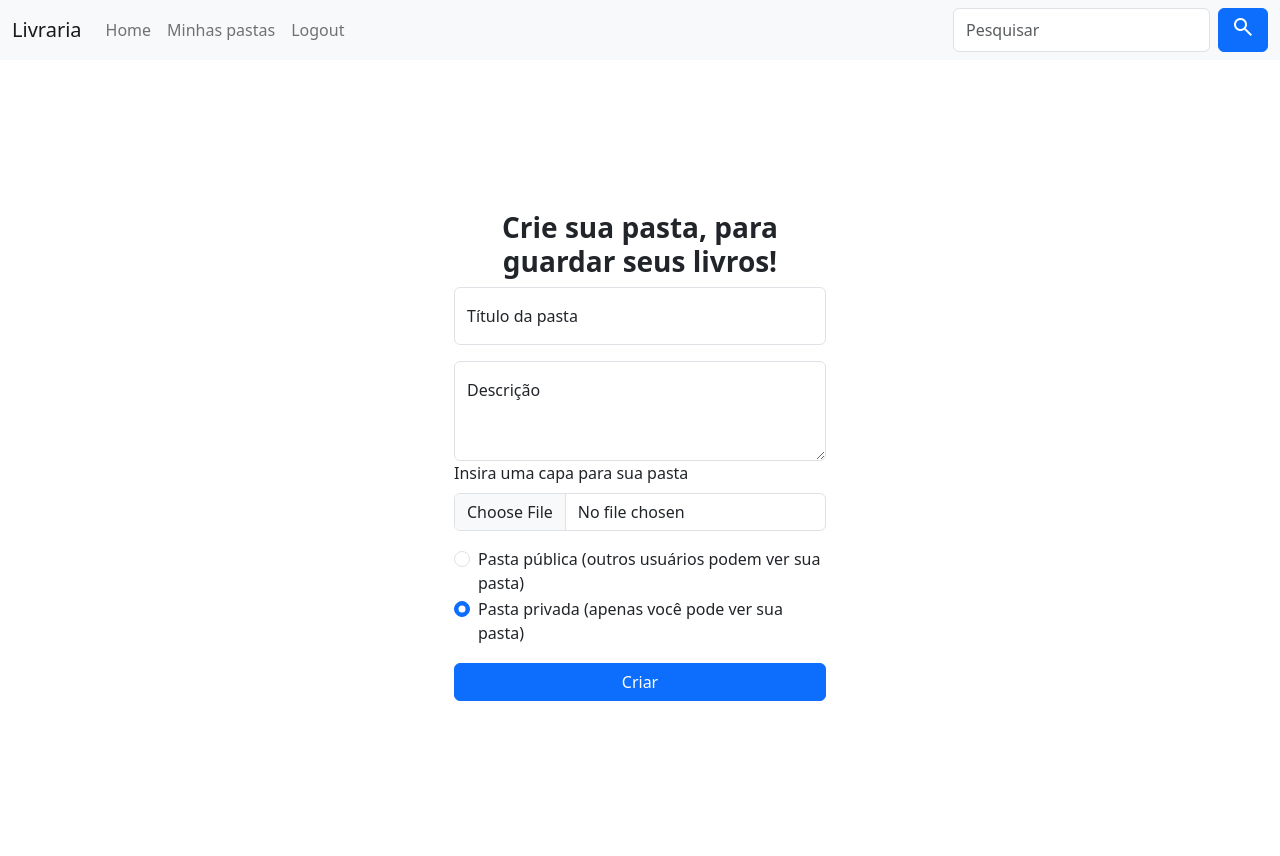
After one commit to HelenaPetruz/Livraria-morango-roxo, a Django app: page /criar-pasta/ in a window 1280 px wide. The commit adds this page. Run offline with Django 5.2, Linux system fonts and the light colour scheme; the visitor is signed in with stand-in values (Sample User, id 1).

Commit message:
criar, deletar e editar pastas

```diff
--- a/projeto_livraria/app_livraria/admin.py
+++ b/projeto_livraria/app_livraria/admin.py
@@ -1,5 +1,5 @@
 from django.contrib import admin
-from .models import Livro, Autor, Autor_livro, Genero_literario, Comentario, Genero_livro, Pasta
+from .models import Livro, Autor, Autor_livro, Genero_literario, Comentario, Genero_livro, Pasta, Pasta_livro
 
 admin.site.register(Livro)
 admin.site.register(Autor)
@@ -8,3 +8,4 @@ admin.site.register(Genero_literario)
 admin.site.register(Comentario)
 admin.site.register(Genero_livro)
 admin.site.register(Pasta)
+admin.site.register(Pasta_livro)
--- a/projeto_livraria/app_livraria/templates/delete.html
+++ b/projeto_livraria/app_livraria/templates/delete.html
@@ -10,8 +10,8 @@
                 <form class="form" method="POST" action="">
                     {% csrf_token %}
                         <p>Tem certeza que deseja excluir "{{obj}}"?</p>
-
-                        <button type="submit" class="btn btn-danger" value="Confirm">Excluir</button>
+                        <button type="submit" class="btn btn-danger btn-sm  d-inline-block" value="Confirm">Excluir</button>
+                        <a href="{{request.META.HTTP_REFERER}}" class="btn btn-primary btn-sm  d-inline-block">Voltar</a>
                 </form>
             </div>
     </div>
--- /dev/null
+++ b/projeto_livraria/app_livraria/templates/pasta_form.html
@@ -0,0 +1,81 @@
+{% extends 'main.html' %}
+
+{% block content %}
+
+<div class="container d-flex justify-content-center align-items-center vh-100">
+    <div class="col-12 col-md-6 col-lg-4">
+
+        {% if page == 'editing' %}
+        <h3 class="fw-bold text-center">Editar pasta:</h3>
+        <form method="POST" action="" enctype="multipart/form-data">
+            {% csrf_token %}
+
+            <div class="form-floating mb-3">
+                <input name="titulo" value="{{ pasta.titulo }}" type="text" class="form-control" id="floatingInput" placeholder="name">
+                <label for="floatingInput">Título da pasta</label>
+            </div>
+
+            <div class="form-floating">
+                <textarea required name="descricao" class="form-control" placeholder="Leave a comment here" id="floatingTextarea2" style="height: 100px">{{ pasta.descricao }}</textarea>
+                <label for="floatingTextarea2">Descrição </label>
+            </div>
+
+            <div class="mb-3">
+                <label for="formFile" class="form-label">Insira uma capa para sua pasta</label>
+                <input name="capa" class="form-control" type="file" id="formFile">
+                {% if pasta.capa %}
+                    <p>Capa atual: <img src="{{ pasta.capa.url }}" width="100" alt="Capa atual"></p>
+                {% endif %}
+            </div>
+
+            <div class="form-check">
+                <input name="visibilidade" value="publico" class="form-check-input" type="radio" id="flexRadioDefault1" {% if not pasta.is_private %}checked{% endif %}>
+                <label class="form-check-label" for="flexRadioDefault1">Pasta pública (outros usuários podem ver sua pasta)</label>
+            </div>
+                <div class="form-check">
+                <input name="visibilidade" value="privado" class="form-check-input" type="radio" id="flexRadioDefault2" {% if not pasta.is_private %}checked{% endif %}>
+                <label class="form-check-label" for="flexRadioDefault2">Pasta privada (apenas você pode ver sua pasta)</label>
+            </div>
+
+            <button type="submit" class="btn btn-primary w-100 mt-3">Atualizar</button>
+        </form>
+
+        {% else %}
+        <h3 class="fw-bold text-center">Crie sua pasta, para guardar seus livros!</h3>
+
+        <form method="POST" action="" enctype="multipart/form-data">
+            {% csrf_token %}
+
+            <div class="form-floating mb-3">
+                <input name="titulo" type="text" class="form-control" id="floatingInput" placeholder="name">
+                <label for="floatingInput">Título da pasta</label>
+            </div>
+
+            <div class="form-floating">
+                <textarea required name="descricao" class="form-control" placeholder="Leave a comment here" id="floatingTextarea2" style="height: 100px"></textarea>
+                <label for="floatingTextarea2">Descrição </label>
+            </div>
+
+            <div class="mb-3">
+                <label for="formFile" class="form-label">Insira uma capa para sua pasta</label>
+                <input name="capa" class="form-control" type="file" id="formFile">
+            </div>
+
+            <div class="form-check">
+                <input name="visibilidade" value="publico" class="form-check-input" type="radio" id="flexRadioDefault1">
+                <label class="form-check-label" for="flexRadioDefault1">Pasta pública (outros usuários podem ver sua pasta)</label>
+            </div>
+                <div class="form-check">
+                <input name="visibilidade" value="privado" class="form-check-input" type="radio" id="flexRadioDefault2" checked>
+                <label class="form-check-label" for="flexRadioDefault2">Pasta privada (apenas você pode ver sua pasta)</label>
+            </div>
+
+
+            <button type="submit" class="btn btn-primary w-100 mt-3">Criar</button>
+        </form>
+        {% endif %}
+
+    </div>
+</div>
+
+{% endblock content %}
--- a/projeto_livraria/app_livraria/templates/pastas.html
+++ b/projeto_livraria/app_livraria/templates/pastas.html
@@ -24,7 +24,9 @@
                 <div class="card-body">
                     <h5 class="card-title"> {{ pasta.titulo }} </h5>
                     <p class="card-text"> {{ pasta.descricao }} </p>
-                    <a href="" class="btn btn-primary">Abrir</a>
+                    <a href="{% url 'pasta' pasta.id %}" class="btn btn-primary btn-sm  d-inline-block">Abrir</a>
+                    <a href="{% url 'editar-pasta' pasta.id %}" class="btn btn-primary btn-sm d-inline-block">Editar</a>
+                    <a href="{% url 'delete-pasta' pasta.id %}" class="btn btn-danger btn-sm d-inline-block">Excluir</a>
                 </div>
             </div>
             </div>
@@ -37,7 +39,7 @@
       <p class="text-muted text-center">Clique no botão de + e comece a criar suas pastas!</p>
       {% endif %}
 
-      <a href="" class="btn btn-primary rounded-circle position-fixed d-flex align-items-center justify-content-center"
+      <a href="{% url 'criar-pasta' %}" class="btn btn-primary rounded-circle position-fixed d-flex align-items-center justify-content-center"
       style="width: 60px; height: 60px; bottom: 20px; right: 20px; z-index: 1030; box-shadow: 0 4px 6px rgba(0, 0, 0, 0.1);">
       <i class="bi bi-plus-lg"></i> <!-- Ícone de "+" do Bootstrap Icons -->
    </a>
--- a/projeto_livraria/app_livraria/views.py
+++ b/projeto_livraria/app_livraria/views.py
@@ -6,7 +6,7 @@ from django.db.models import Q
 from django.contrib.auth.models import User
 from django.contrib.auth import authenticate, login, logout
 from django.contrib.auth.forms import UserCreationForm
-from .models import Livro, Autor, Autor_livro, Comentario, Genero_literario, Pasta
+from .models import Livro, Autor, Autor_livro, Comentario, Genero_literario, Pasta, Pasta_livro
 
 def loginPage(request):
     page = 'login'
@@ -67,9 +67,25 @@ def home(request):
             Q(generos__genero__nome__istartswith = search_query)
             ).distinct()
 
+    if request.user.is_authenticated:
+        pastas = Pasta.objects.filter(user = request.user)
+    else:
+        pastas = None
+
+    if request.method == 'POST':
+        livro_id = request.POST.get('livro_id')
+        livro = get_object_or_404(Livro, id=livro_id)
+        pasta_ids = request.POST.getlist('pastas')
+        for pasta_id in pasta_ids:
+            pasta = get_object_or_404(Pasta, id=pasta_id)
+            Pasta_livro.objects.create(livro=livro, pasta=pasta)
+    return redirect('home')
+
+
     livro_count = livros.count()
 
     livros = livros.order_by('titulo')
+
     context = {
         'livros': livros,
         'generos': Genero_literario.objects.all(),
@@ -77,6 +93,8 @@ def home(request):
         'search_query': search_query,
         'livro_count':livro_count,
     }
+    if pastas is not None:
+        context['pastas'] = pastas
     return render(request,'home.html', context)
 
 def livro(request, pk):
@@ -135,3 +153,69 @@ def editarComentario(request, comentario_id):
 def pastas(request):
     pastas = Pasta.objects.filter(user=request.user).order_by('-created')
     return render(request, 'pastas.html', {'pastas': pastas})
+
+@login_required(login_url='login')
+def criarPasta(request):
+    is_private = request.POST.get('visibilidade') == 'privado' #retorna true(privado) ou false(publico)
+    if request.method == 'POST':
+        if 'capa' in request.FILES:
+            capa = request.FILES.get('capa')
+        else:
+            capa = 'capas_pastas/default.png'
+        Pasta.objects.create(
+            user = request.user,
+            titulo = request.POST.get('titulo'),
+            descricao = request.POST.get('descricao'),
+            capa = capa,
+            is_private = is_private
+        )
+        return redirect('pastas')
+
+    return render(request, 'pasta_form.html')
+
+@login_required(login_url='login')
+def editarPasta(request, pk):
+    page = 'editing'
+    pasta = get_object_or_404(Pasta, id=pk)
+
+    if request.user != pasta.user:
+        return HttpResponse('Você não tem acesso à essa página!')
+
+    if request.method == "POST":
+        is_private = request.POST.get('visibilidade') == 'privado' #retorna true(privado) ou false(publico)
+        pasta.titulo = request.POST.get('titulo')
+        pasta.descricao = request.POST.get('descricao')
+        pasta.is_private = is_private
+
+        if 'capa' in request.FILES:
+            pasta.capa = request.FILES.get('capa')
+        else:
+            pasta.capa = pasta.capa or 'capas_pastas/default.png'
+
+        pasta.save()
+        return redirect('pastas')
+
+    context = {
+        'page': page,
+        'pasta': pasta,
+    }
+    return render(request, 'pasta_form.html', context)
+
+@login_required(login_url='login')
+def deletePasta(request, pk):
+    pasta = Pasta.objects.get(id = pk)
+    if request.method == 'POST':
+        pasta.delete()
+        return redirect('home')
+    return render(request, 'delete.html', {'obj':pasta})
+
+@login_required(login_url='login')
+def pasta(request, pk):
+    pasta = Pasta.objects.get(id = pk)
+    livros = Pasta_livro.objects.filter(pasta=pasta).select_related('livro')
+
+    context = {
+        'pasta': pasta,
+        'livros': livros,
+    }
+    return render(request, 'pasta.html', context)
--- a/projeto_livraria/projeto_livraria/urls.py
+++ b/projeto_livraria/projeto_livraria/urls.py
@@ -13,7 +13,13 @@ urlpatterns = [
     #link inicial:
     path('', views.home, name='home'),
     path('livro/<int:pk>/', views.livro, name='livro'),
+
     path('pastas/', views.pastas, name="pastas"),
+    path('criar-pasta/', views.criarPasta, name="criar-pasta"),
+    path('editar-pasta/<str:pk>', views.editarPasta, name="editar-pasta"),
+    path('delete-pasta/<str:pk>', views.deletePasta, name="delete-pasta"),
+
+    path('pasta/<int:pk>/', views.pasta, name='pasta'),
 
     path('delete-comentario/<str:pk>', views.deleteComentario, name="delete-comentario"),
     path('editar-comentario/<int:comentario_id>/', views.editarComentario, name="editar-comentario"),
```
Also changed, not shown: projeto_livraria/app_livraria/models.py (+7 -0 lines), projeto_livraria/app_livraria/templates/home.html (+55 -0 lines), projeto_livraria/app_livraria/templates/pasta.html (added, +61 -0 lines), projeto_livraria/app_livraria/migrations/0014_alter_pasta_options_pasta_livro.py (added), projeto_livraria/media/capas_pastas/133772879749892573.jpg (added), projeto_livraria/media/capas_pastas/cachorro.jpg (added), projeto_livraria/media/capas_pastas/imagem_google.png (added), projeto_livraria/media/capas_pastas/wallpaper_coração_livro.jpg (added), projeto_livraria/media/capas_pastas/wallpaper_coração_livro_TyXZVm1.jpg (added), projeto_livraria/media/capas_pastas/wallpaper_livro_era_uma_vez....jpg (added).
